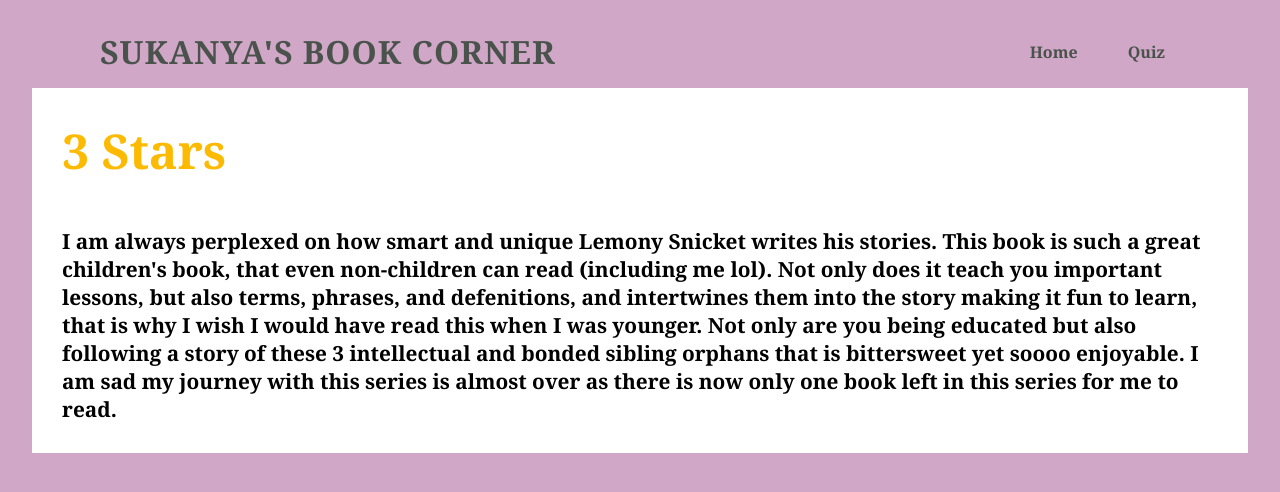
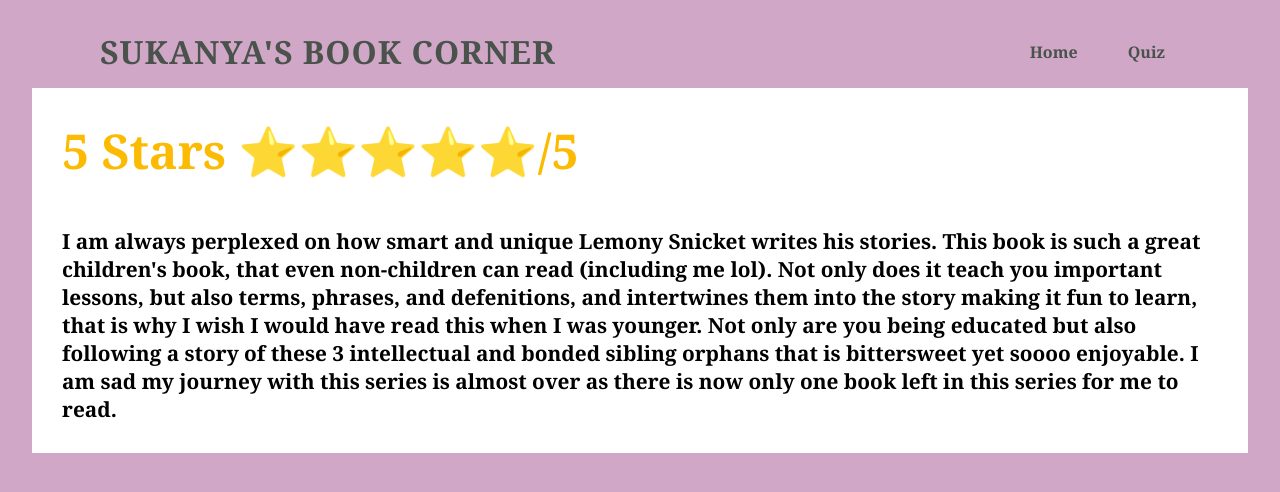
Before and after one commit to svasudevan-coder/sukanyasbookcorner.github.io, a plain HTML site: page asoue.html in a window 1280 px wide. Drawn offline with Linux system fonts and the light colour scheme.

Commit message:
Update asoue.html

```diff
--- a/asoue.html
+++ b/asoue.html
@@ -17,7 +17,7 @@
 <body>
     <div class="rev-cont">
         <div class= "rev">
-        <h2><b>3 Stars</b></h2>
+        <h2><b>5 Stars ⭐⭐⭐⭐⭐/5</b></h2>
         <br></br>
         <p>
             I am always perplexed on how smart and unique Lemony Snicket writes his stories. This book is such a great children's book, that even non-children can read (including me lol). Not only does it teach you important lessons, but also terms, phrases, and defenitions, and intertwines them into the story making it fun to learn, that is why I wish I would have read this when I was younger. Not only are you being educated but also following a story of these 3 intellectual and bonded sibling orphans that is bittersweet yet soooo enjoyable. I am sad my journey with this series is almost over as there is now only one book left in this series for me to read.
```
